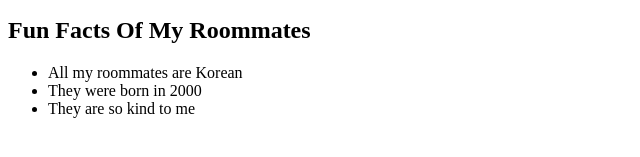
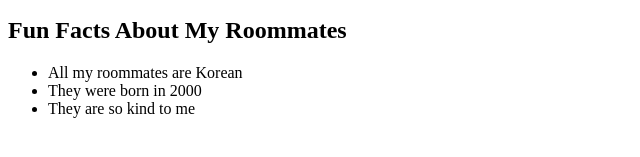
Before and after one commit to kimhynsoo/WWW2024, a plain HTML site: page Task3_Hyeonsu_KIM/HTML1.html in a window 1280 px wide. Shown: the part 599-756 px from the top of the page, 0-640 px from the left. Drawn offline with Linux system fonts and the light colour scheme.

Commit message:
Edit HTML1 of Task3

```diff
--- a/Task3_Hyeonsu_KIM/HTML1.html
+++ b/Task3_Hyeonsu_KIM/HTML1.html
@@ -41,7 +41,7 @@
         height="150"/>
     </div>
     <div id="my roommates">
-        <h2>Fun Facts Of My Roommates</h2>
+        <h2>Fun Facts About My Roommates</h2>
         <ul>
             <li>All my roommates are Korean</li>
             <li>They were born in 2000</li>
```
